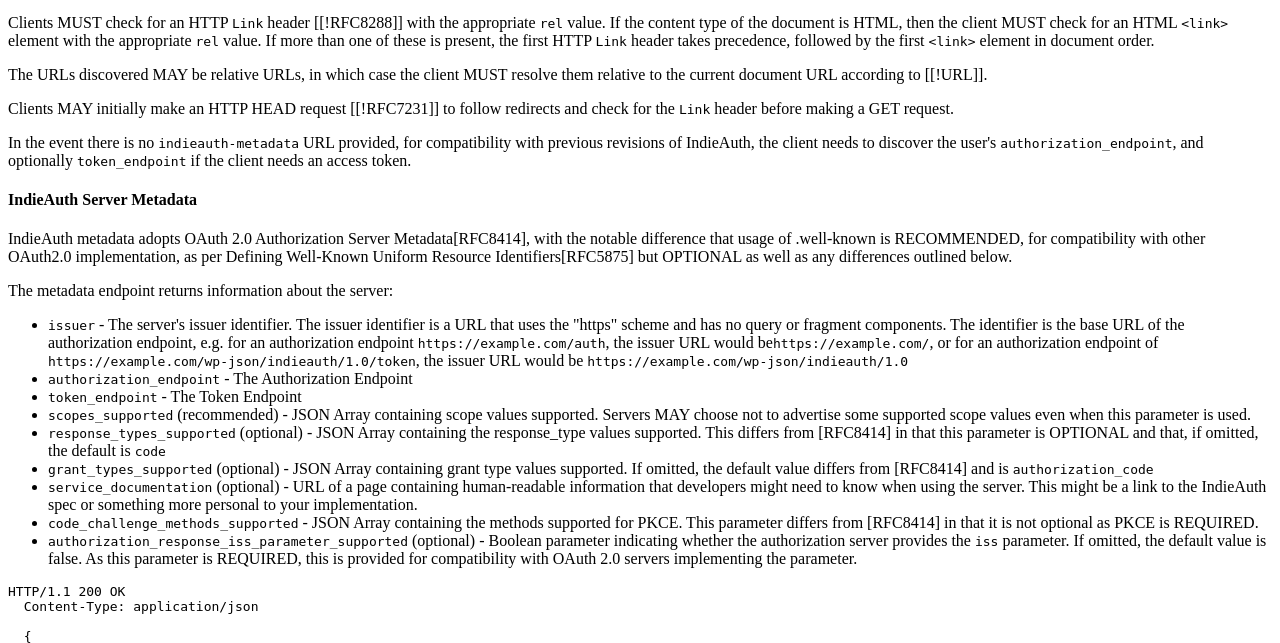
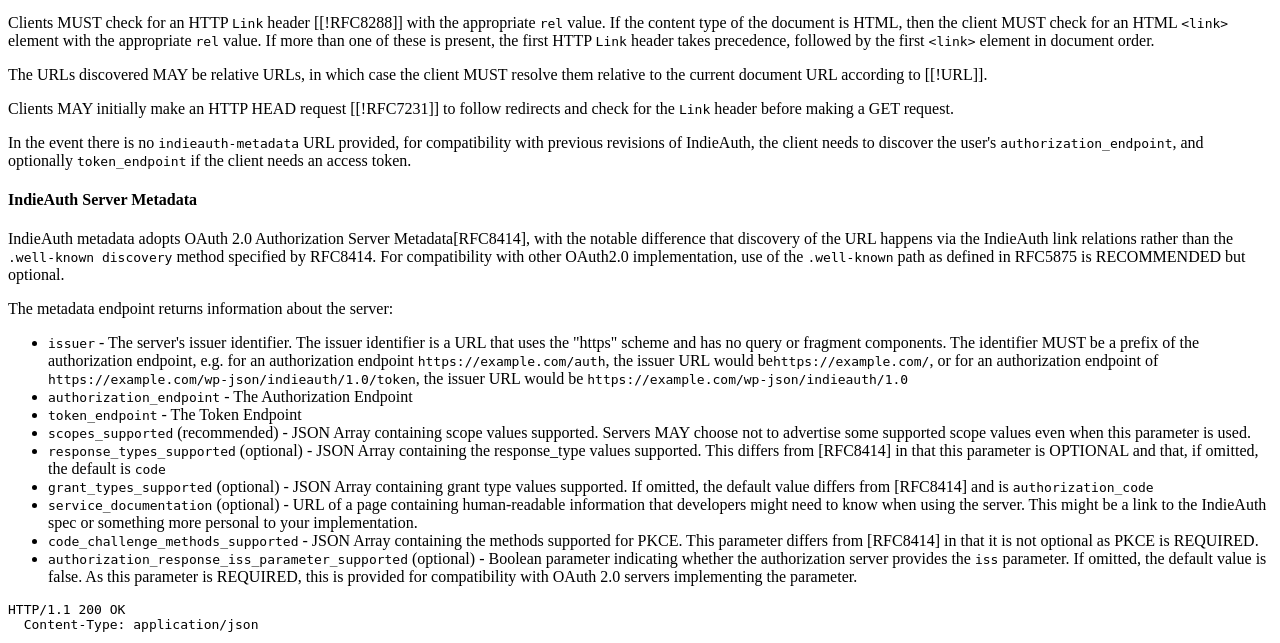
Before and after one commit to indieweb/indieauth, a PHP site: page /source/index.php in a window 1280 px wide. Shown: the part 2053-2696 px from the top of the page. Run offline with PHP 8.4, Linux system fonts and the light colour scheme.

Commit message:
Clarifications of language recommended

```diff
--- a/public/source/index.php
+++ b/public/source/index.php
@@ -263,12 +263,12 @@
          <section>
             <h4>IndieAuth Server Metadata</h4>
 
-            <p>IndieAuth metadata adopts OAuth 2.0 Authorization Server Metadata[RFC8414], with the notable difference that usage of .well-known is RECOMMENDED, for compatibility with other OAuth2.0 implementation, as per Defining Well-Known Uniform Resource Identifiers[RFC5875] but OPTIONAL as well as any differences outlined below.</p>
+            <p>IndieAuth metadata adopts OAuth 2.0 Authorization Server Metadata[RFC8414], with the notable difference that discovery of the URL happens via the IndieAuth link relations rather than the <code>.well-known discovery</code> method specified by RFC8414. For compatibility with other OAuth2.0 implementation, use of the <code>.well-known</code> path as defined in RFC5875 is RECOMMENDED but optional.</p>
 
             <p>The metadata endpoint returns information about the server:</p>
 
             <ul>
-              <li><code>issuer</code> - The server's issuer identifier. The issuer identifier is a URL that uses the "https" scheme and has no query or fragment components. The identifier is the base URL of the authorization endpoint, e.g. for an authorization endpoint <code>https://example.com/auth</code>, the issuer URL would be<code>https://example.com/</code>, or for an authorization endpoint of <code>https://example.com/wp-json/indieauth/1.0/token</code>, the issuer URL would be <code>https://example.com/wp-json/indieauth/1.0</code></li>
+              <li><code>issuer</code> - The server's issuer identifier. The issuer identifier is a URL that uses the "https" scheme and has no query or fragment components. The identifier MUST be a prefix of the authorization endpoint, e.g. for an authorization endpoint <code>https://example.com/auth</code>, the issuer URL would be<code>https://example.com/</code>, or for an authorization endpoint of <code>https://example.com/wp-json/indieauth/1.0/token</code>, the issuer URL would be <code>https://example.com/wp-json/indieauth/1.0</code></li>
               <li><code>authorization_endpoint</code> - The Authorization Endpoint</li>
               <li><code>token_endpoint</code> - The Token Endpoint</li>
               <li><code>scopes_supported</code> (recommended) - JSON Array containing scope values supported. Servers MAY choose not to advertise some supported scope values even when this parameter is used.</li>
```
